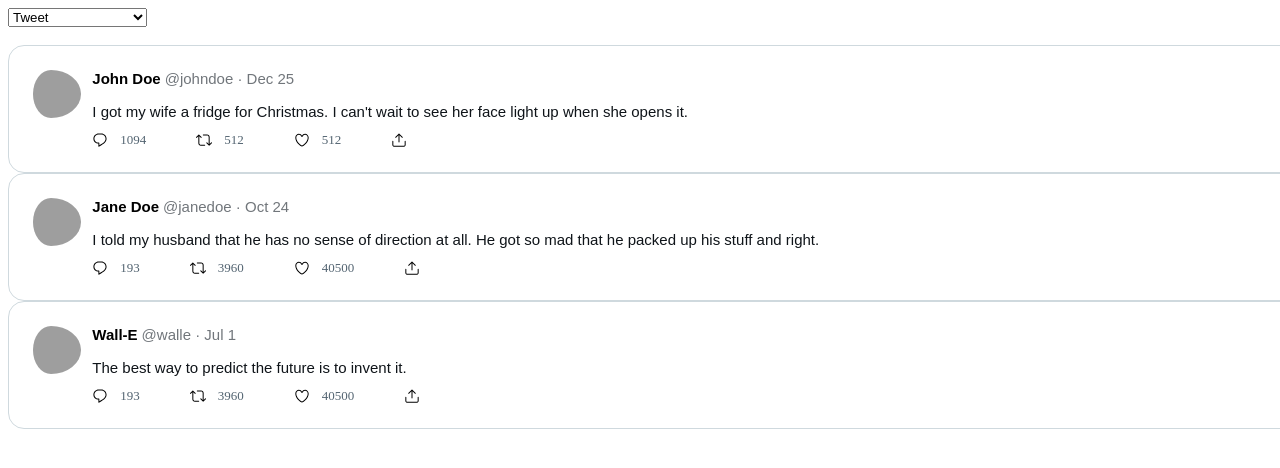
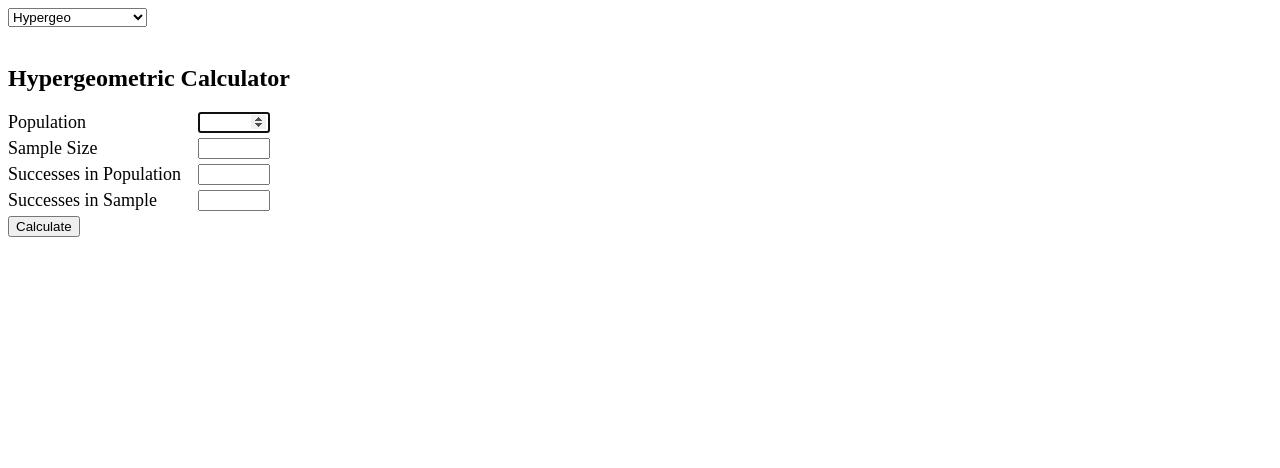
Before and after one commit to kvnchen/frontEndPractice, a Next.js app: page / in a window 1280 px wide. Shown: the top 468 px of the page. Built offline with nearby package versions, Linux system fonts and the light colour scheme; grey boxes are pictures that could not be loaded.

Commit message:
hypergeo

```diff
--- /dev/null
+++ b/src/app/hypergeo/formulas.js
@@ -0,0 +1,65 @@
+function factorial(n) {
+  if (n < 0)
+    throw new Error('n must be positive');
+
+  if (n <= 1)
+    return 1;
+
+  let product = 1;
+  for (let i = 2; i <= n; i++) {
+    product *= i;
+  }
+
+  return product;
+}
+
+function binomial(n, k) {
+  if (k < 0)
+    throw new Error(`${k} must be positive`);
+  if (k > n)
+    throw new Error(`${n} must be >= ${k}`);
+  return factorial(n) / (factorial(k) * factorial(n - k));
+}
+
+function isBlank(arg) {
+  return arg == null;
+}
+
+export function hypergeometric(population, sampleSize, hits, target) {
+  if (isBlank(population) || isBlank(sampleSize) || isBlank(hits) || isBlank(target)) {
+    throw new Error('One or more args are blank.');
+  }
+
+  if (target > sampleSize) {
+    throw new Error('Target cannot be larger than the sample size.');
+  }
+  if (sampleSize > population) {
+    throw new Error('Sample size must be smaller than the population.');
+  }
+  if (hits > population) {
+    throw new Error('Successes cannot be larger than the population.');
+  }
+
+  const top = (binomial(hits, target) * binomial((population - hits), (sampleSize - target)));
+  const bottom = binomial(population, sampleSize);
+
+  return top / bottom;
+}
+
+export function atLeast(N, n, K, k) {
+  let ceiling = n >= K ? K : n;
+  let cumulative = 0;
+
+  for (let i = k; i <= ceiling; i++) {
+    cumulative += hypergeometric(N, n, K, i);
+  }
+  return cumulative;
+}
+
+export function none(N, n, K) {
+  return hypergeometric(N, n, K, 0);
+}
+
+export function pretty(n) {
+  return `${(n * 100).toPrecision(4)}%`;
+}
--- /dev/null
+++ b/src/app/hypergeo/hypergeo.js
@@ -0,0 +1,68 @@
+'use client';
+import styles from './styles.module.css';
+import { useState } from 'react';
+import { hypergeometric, atLeast, none, pretty } from './formulas.js';
+
+export function Hypergeo() {
+  const [exact, setExact] = useState(null);
+  const [atLeastHits, setAtLeast] = useState(null);
+  const [noHits, setNoHits] = useState(null);
+  const [targetHits, setTarget] = useState(null);
+
+  function calculate(formData) {
+    let { population, sample, hits, target } = Object.fromEntries(formData.entries());
+    population = Number(population);
+    sample = Number(sample);
+    hits = Number(hits);
+    target = Number(target);
+
+    setTarget(target);
+    setAtLeast(pretty(atLeast(population, sample, hits, target)));
+    setExact(pretty(hypergeometric(population, sample, hits, target)));
+    setNoHits(pretty(none(population, sample, hits, target)));
+  }
+
+  return (
+    <article className={styles.hypergeo}>
+      <h2>Hypergeometric Calculator</h2>
+      <form action={calculate}>
+        <div className={styles.row}>
+          <label htmlFor='population'>
+            Population
+          </label>
+          <input id='population' name='population' type='number' min='0' max='1000' step='1' required autoFocus />
+        </div>
+        <div className={styles.row}>
+          <label htmlFor='sample'>
+            Sample Size
+          </label>
+          <input id='sample' name='sample' type='number' min='0' max='1000' step='1' required />
+        </div>
+        <div className={styles.row}>
+          <label htmlFor='hits'>
+            Successes in Population
+          </label>
+          <input id='hits' name='hits' type='number' min='0' max='1000' step='1' required />
+        </div>
+        <div className={styles.row}>
+          <label htmlFor='target'>
+            Successes in Sample
+          </label>
+          <input id='target' name='target' type='number' min='0' max='1000' step='1' required />
+        </div>
+        <div>
+          <button type='submit'>Calculate</button>
+        </div>
+      </form>
+      <div hidden={atLeastHits === null}>
+        At least {targetHits}: <span>{atLeastHits}</span>
+      </div>
+      <div hidden={exact === null}>
+        Exactly {targetHits}: <span>{exact}</span>
+      </div>
+      <div hidden={noHits === null}>
+        None: <span>{noHits}</span>
+      </div>
+    </article>
+  )
+}
--- /dev/null
+++ b/src/app/hypergeo/styles.module.css
@@ -0,0 +1,27 @@
+.hypergeo {
+  width: 33vw;
+}
+
+.hypergeo > div {
+  font-size: 18px;
+  margin-top: 5px;
+}
+
+.hypergeo > div > span {
+  font-weight: bold;
+}
+
+.row {
+  display: flex;
+  font-size: 18px;
+  margin-bottom: 5px;
+}
+
+.row label {
+  display: inline-block;
+  width: 45%;
+}
+
+.row input {
+  display: inline-block;
+}
--- a/src/app/karsten.js
+++ b/src/app/karsten.js
@@ -1,7 +1,7 @@
 'use client'; // tells next.js these are client components https://stackoverflow.com/questions/74471642/nextjs-13-button-onclick-event-handlers-cannot-be-passed-to-client-componen
 import { useState } from 'react';
 
-export function Hypergeo() {
+export function Karsten() {
   const [hideInputs, setHideInputs] = useState(true);
   const [hideCommander, setHideCommander] = useState(true);
   const [hideCompanion, setHideCompanion] = useState(true);
@@ -62,7 +62,7 @@ export function Hypergeo() {
 
   return (
     <article>
-      <h1>Hypergeometric Calculator</h1>
+      <h1>Karsten Formula</h1>
       <form method="post" onSubmit={handleSubmit}>
         <p>
           <label>
--- a/src/app/page.js
+++ b/src/app/page.js
@@ -3,7 +3,7 @@
 import { useState } from 'react';
 
 import { MortgageCalculator } from './mortgage.js';
-import { Hypergeo } from './karsten.js';
+import { Karsten } from './karsten.js';
 import { Tabs } from './tabs.js';
 import { Accordian } from './accordian';
 
@@ -38,15 +38,16 @@ import { MemoryGame } from './memoryGame/memoryGame.js';
 import { WhackAMole } from './whackAMole/whackAMole.js';
 
 import { Tweet } from './tweet/tweet.js';
+import { Hypergeo } from './hypergeo/hypergeo.js';
 
 // this react project is 350 MB... gonna reuse it for react practice
 
 export default function Home() {
-  const [selection, setSelection] = useState('Tweet');
+  const [selection, setSelection] = useState('Hypergeo');
 
   const components = {
     MortgageCalculator: <MortgageCalculator />,
-    Hypergeo: <Hypergeo />,
+    Karsten: <Karsten />,
     Tabs: <Tabs />,
     Accordian: <Accordian />,
 
@@ -80,7 +81,8 @@ export default function Home() {
     MemoryGame: <MemoryGame />,
     WhackAMole: <WhackAMole />,
 
-    Tweet: <Tweet />
+    Tweet: <Tweet />,
+    Hypergeo: <Hypergeo />,
   };
 
   function select() {
--- a/src/app/tweet/tweet.js
+++ b/src/app/tweet/tweet.js
@@ -1,5 +1,4 @@
 'use client';
-// import { useState } from 'react';
 import styles from './styles.module.css';
 
 const data = [
```
